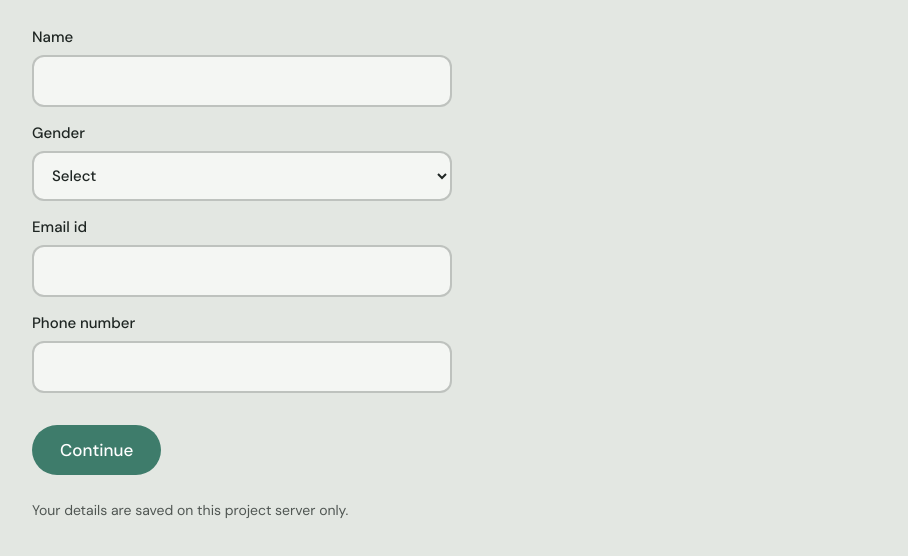
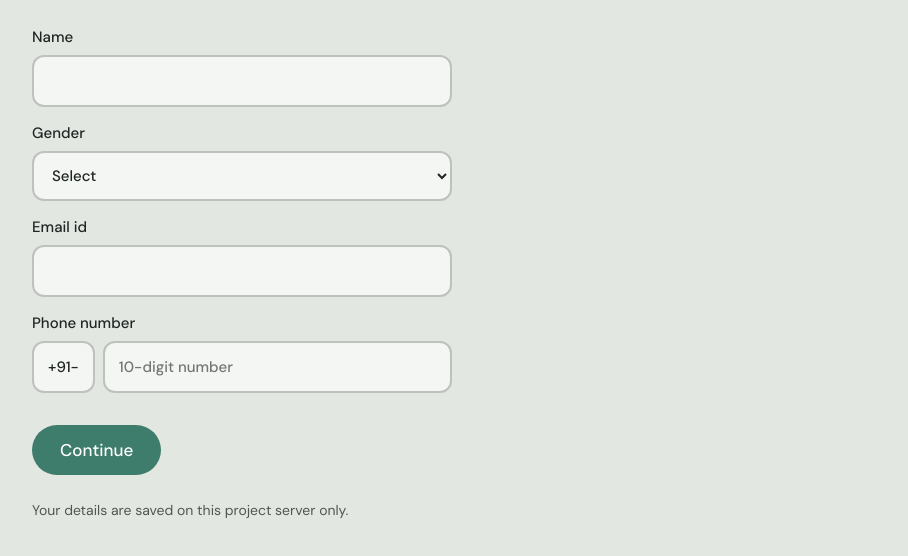
Before and after one commit to anishs07062007-rgb/vibe_Space, a website: page index.html in a window 1280 px wide. Shown: the part 240-796 px from the top of the page, without its empty margins (152-1060 px from the left). Drawn offline with nearby package versions, Linux system fonts and the light colour scheme.

Commit message:
Update index.html

```diff
--- a/index.html
+++ b/index.html
@@ -39,6 +39,7 @@ input,select{font:inherit;color:inherit;background:var(--card);border:2px solid
 .dish{display:flex;justify-content:space-between;border-top:1px solid color-mix(in srgb,var(--ink) 20%,transparent);padding:8px 0}
 .acts{display:flex;gap:10px;flex-wrap:wrap}.acts .btn{padding:10px 20px;font-size:15px;text-decoration:none;display:inline-block}
 .form{display:grid;gap:14px;max-width:420px}.form input,.form select{width:100%}
+.pfx{display:flex;align-items:stretch;gap:8px}.pfx span{display:flex;align-items:center;background:var(--card);border:2px solid color-mix(in srgb,var(--ink) 25%,transparent);border-radius:12px;padding:0 14px;font-weight:500}.pfx input{flex:1;min-width:0}
 .note{font-size:14px;opacity:.75;margin-top:24px}
 @media(prefers-reduced-motion:reduce){*{transition:none!important}}
 </style>
@@ -114,7 +115,7 @@ function renderLogin(){
  '<label>Name<input type="text" autocomplete="name" value="'+esc(f.name)+'" oninput="S.f.name=this.value"></label>'+
  '<label>Gender<select onchange="S.f.gender=this.value">'+["","Female","Male","Non-binary","Prefer not to say"].map(function(g){return '<option value="'+g+'"'+(g===f.gender?" selected":"")+'>'+(g||"Select")+'</option>'}).join("")+'</select></label>'+
  '<label>Email id<input type="email" autocomplete="email" value="'+esc(f.email)+'" oninput="S.f.email=this.value"></label>'+
- '<label>Phone number<input type="tel" autocomplete="tel" value="'+esc(f.phone)+'" oninput="S.f.phone=this.value"></label></div>'+
+ '<label>Phone number<div class="pfx"><span>+91-</span><input type="tel" inputmode="numeric" maxlength="10" pattern="[0-9]{10}" autocomplete="tel-national" placeholder="10-digit number" value="'+esc(f.phone)+'" oninput="this.value=this.value.replace(/\\D/g,\'\').slice(0,10);S.f.phone=this.value"></div></label></div>'+
  (S.err?'<div class="err" role="alert">'+esc(S.err)+'</div>':"")+
  '<div class="nav"><button class="btn" onclick="login()">'+(S.msg?esc(S.msg):"Continue")+'</button></div><p class="note">Your details are saved on this project server only.</p>'}
 async function login(){
@@ -122,7 +123,7 @@ async function login(){
  if((f.name||"").trim().length<2)e="Enter your name.";
  else if(!f.gender)e="Choose a gender option.";
  else if(!/^[^@\s]+@[^@\s]+\.[^@\s]+$/.test((f.email||"").trim()))e="Enter a valid email id.";
- else if(!/^\+?\d{10,13}$/.test((f.phone||"").replace(/[\s-]/g,"")))e="Enter a valid phone number (10 digits).";
+ else if(!/^\d{10}$/.test(f.phone||""))e="Enter a valid 10-digit phone number.";
  if(e){S.err=e;render();return}
  S.msg="Signing in...";S.err="";render();
  try{var r=await fetch("/api/login",{method:"POST",headers:{"Content-Type":"application/json"},body:JSON.stringify(f)});var j=await r.json();
```
